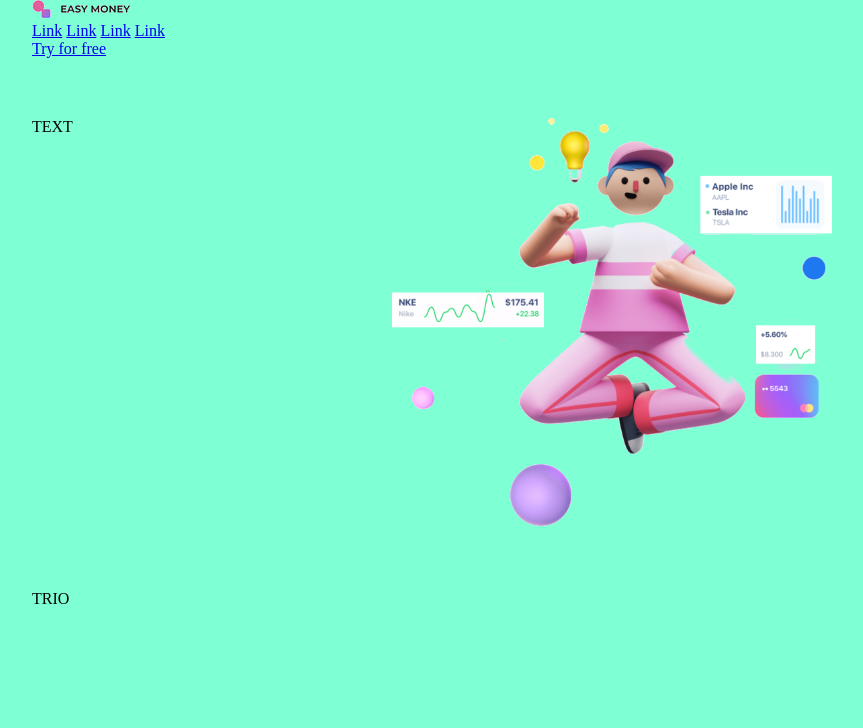
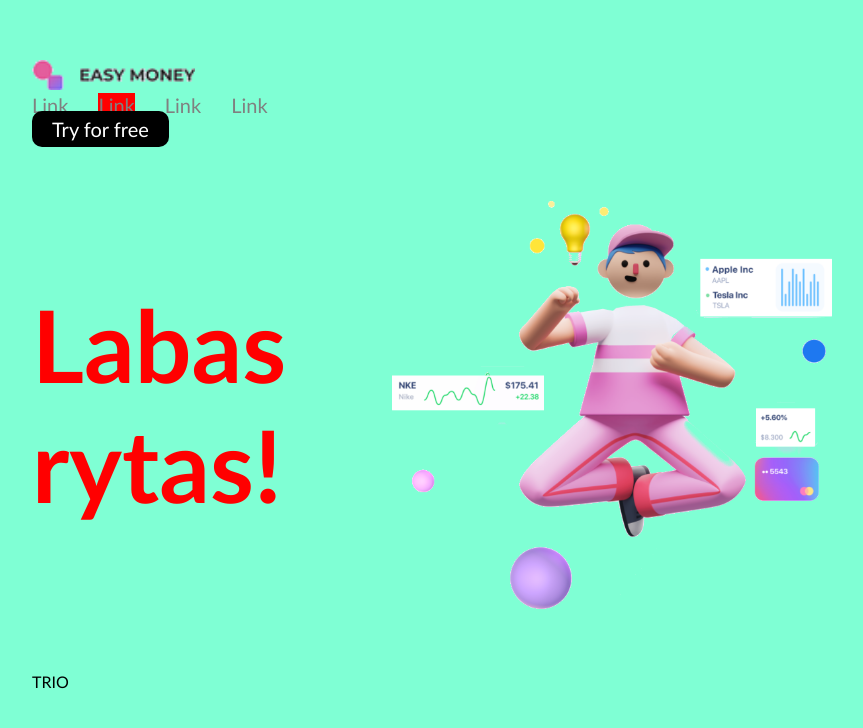
Before and after one commit to EvP8/51-grupe-easy-money, a website: page index.html in a window 1280 px wide. Shown: the whole page, without its empty margins (208-1071 px from the left). Drawn offline with Linux system fonts and the light colour scheme.

Commit message:
class commit

```diff
--- a/index.html
+++ b/index.html
@@ -19,25 +19,25 @@
 </head>
 
 <body>
-    <header>
-        <img src="./logo-text.webp" alt="Logo">
-        <nav>
-            <a href="#">Link</a>
-            <a href="#">Link</a>
-            <a href="#">Link</a>
-            <a href="#">Link</a>
+    <header class="container">
+        <img class="logo" src="./logo-text.webp" alt="Logo">
+        <nav class="">
+            <a class="" href="#">Link</a>
+            <a class="active" href="#">Link</a>
+            <a class="" href="#">Link</a>
+            <a class="" href="#">Link</a>
         </nav>
         <a href="#">Try for free</a>
     </header>
 
-    <main>
-        <section>
-            <div>
-                TEXT
+    <main class="">
+        <section class="container">
+            <div class="">
+                <h1 class="main-title"> Labas rytas!</h1>
             </div>
             <img src="./person.webp" alt="Person">
         </section>
-        <section>
+        <section class="container">
             TRIO
         </section>
     </main>
--- a/main.css
+++ b/main.css
@@ -1,14 +1,54 @@
 body {
     margin: 0;
     background-color: aquamarine;
+    font-family: 'Gill Sans', 'Gill Sans MT', Calibri, 'Trebuchet MS', sans-serif;
 }
 
-header,
-main > section:nth-child(1),
-main > section:nth-child(2) {
+.container {
     display: inline-block;
     width: 800px;
     margin-left: calc(50% - 400px);
+}
+
+header {
+    display: flex;
+    flex-direction: row;
+    justify-content: space-between;
+    align-items: center;
+    margin-top: 60px;
+}
+
+.logo {
+    height: 30px;
+}
+
+.active {
+    background-color: red;
+}
+
+header > nav {
+    display: flex;
+    gap: 30px;
+}
+
+header > nav > a {
+    font-size: 20px;
+    text-decoration: none;
+    color: grey;
+}
+
+
+
+header > a {
+    padding: 0.3em 1em;
+    background-color: black;
+    color: white;
+    font-size: 20px;
+    /* jeigu, nera font-size ant elemento, default font-size = 16px = 1em */
+    /* jeigu, yra font-size ant elemento, default font-size = 20px = 1em */
+    text-decoration: none;
+    border-radius: 0.5em;
+
 }
 
 main {
@@ -28,3 +68,9 @@
     float: right;
     width: 55%;
 }
+
+.main-title {
+    font-size: 100px;
+    font-weight: bold;
+    color: red;
+}
```
